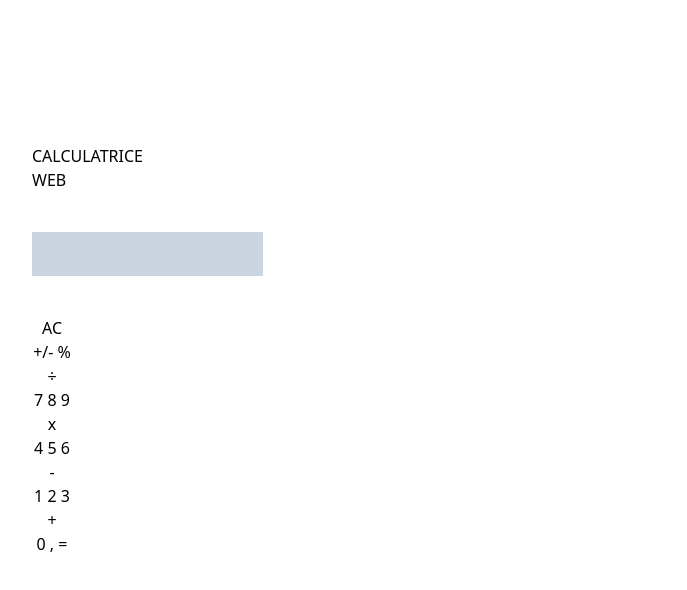
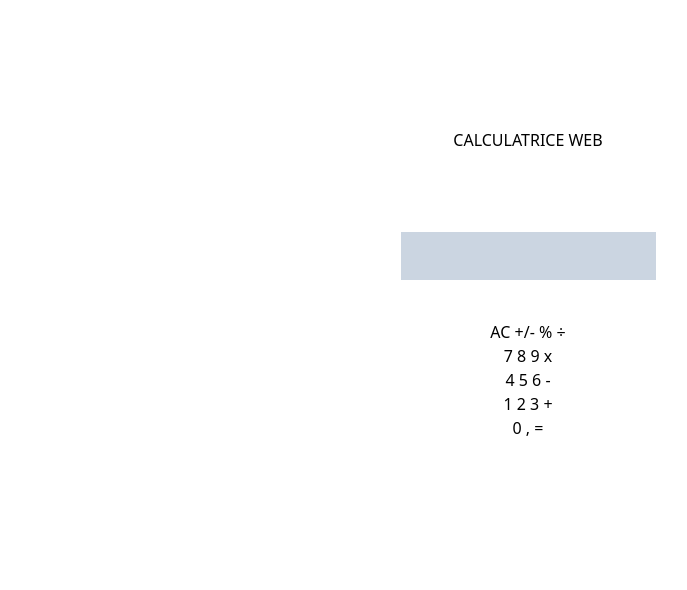
Before and after one commit to jacquesbedo/calculatrice_web, a website: page src/index.html in a window 1280 px wide. Shown: the whole page, without its empty margins (112-799 px from the left). Drawn offline with Linux system fonts and the light colour scheme.

Commit message:
Your branch is up to date with 'origin/main'.  Changes to be committed: 	modified:   src/index.html 	modified:   src/output.css

```diff
--- a/src/index.html
+++ b/src/index.html
@@ -14,25 +14,25 @@
       <title>Calculatrice Web</title>
 
   </head>
-  <body>
-  <section class=" text-center p-36 w-10 ">
+  <body class="">
+  <section class=" text-center m-32">
 
-    <div class="pb-10 ">
+    <div class="m-10">
       CALCULATRICE WEB
     </div>
 
         <!-- Affichage pour les nombres et résultats -->
-        <div class="pb-10">
-          <input type="text" class="pb-5 bg-slate-300" disabled>
+        <div class="">
+          <input type="text" class=" bg-slate-300 m-10 p-3" >
         </div>
 
         <!-- Boutons de la calculatrice -->
-        <div class="w-10">
+        <div class="">
             <section>
-              <button class="clear">AC</button>
-              <button>+/-</button>
-              <button>%</button>
-              <button>÷</button>
+              <button class="">AC</button>
+              <button class="">+/-</button>
+              <button class="">%</button>
+              <button class="">÷</button>
             </section>
             <section>
               <button>7</button>
```
Also changed, not shown: src/output.css.
